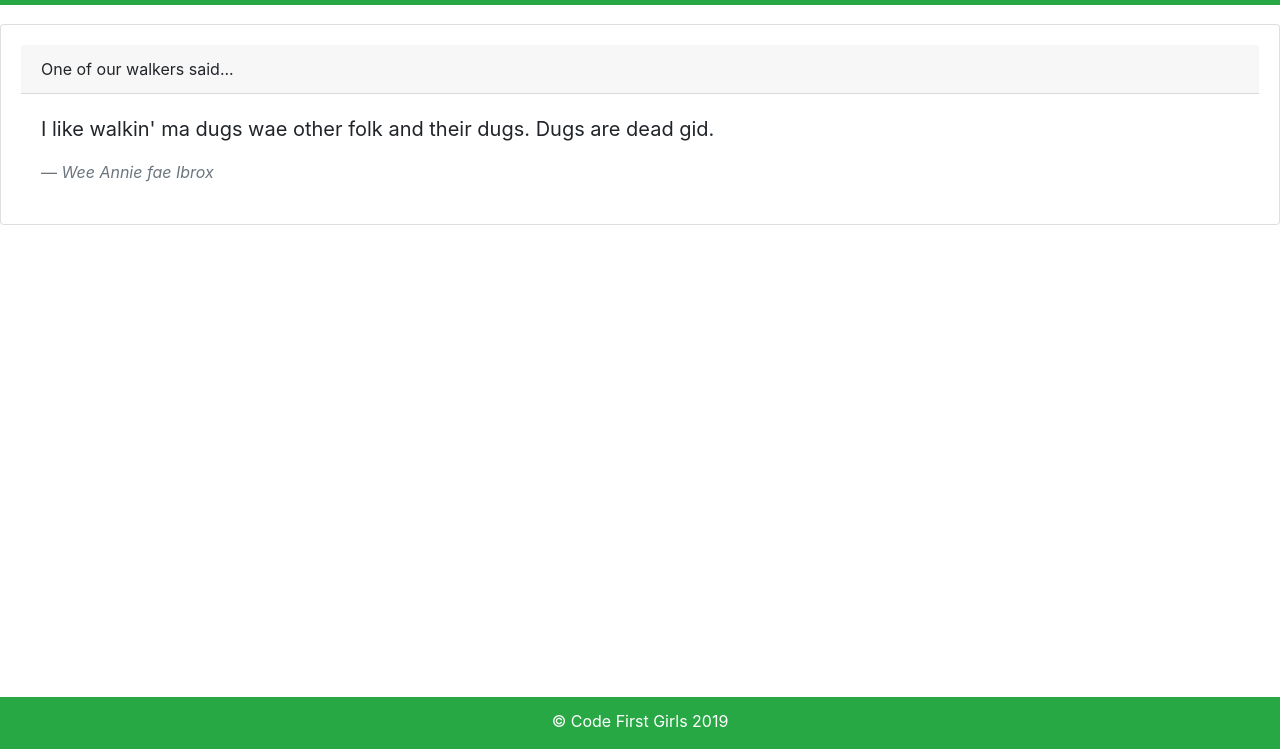
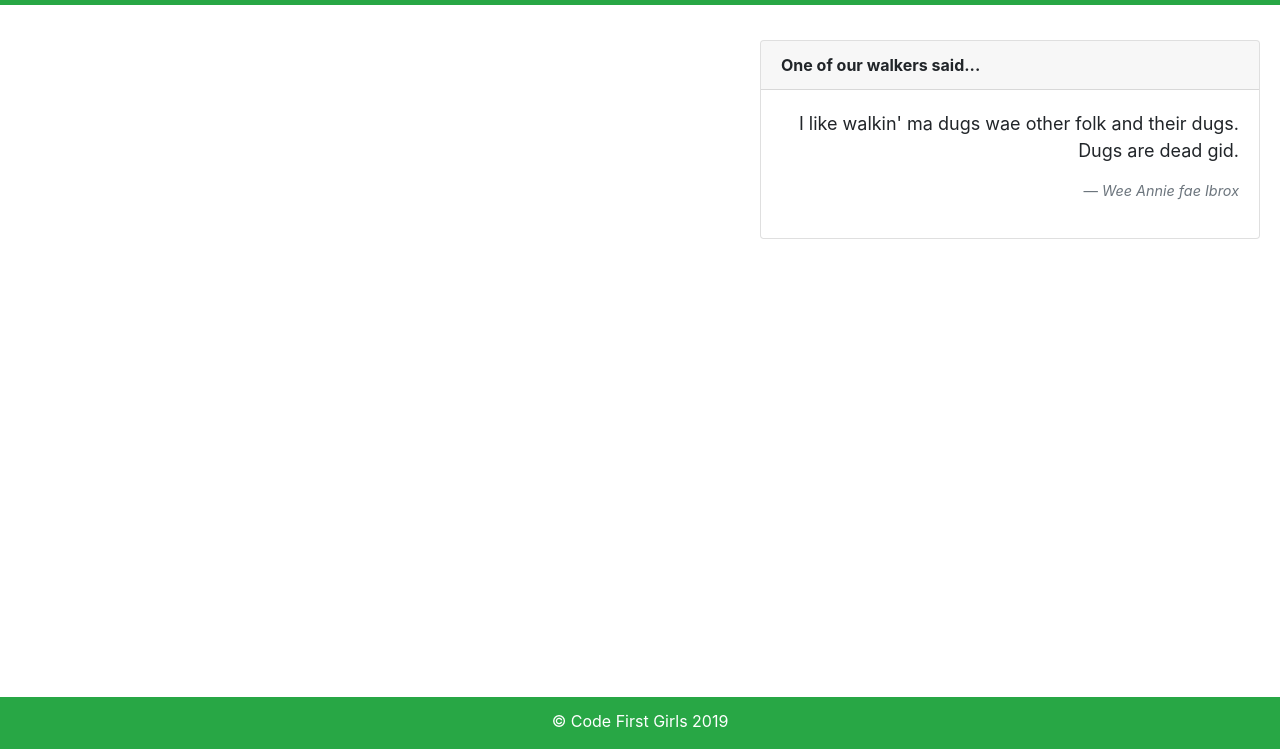
Before and after one commit to LadyKay1987/website-project, a plain HTML site: page about_us.html in a window 1280 px wide. Shown: the part 51-800 px from the top of the page. Drawn offline with nearby package versions, Linux system fonts and the light colour scheme.

Commit message:
managed to fix the layour for the quote.

```diff
--- a/about_us.html
+++ b/about_us.html
@@ -60,19 +60,21 @@
    <main role="main">
 <p>
 <!-- Random quote -->
+    <div class="row" style="width: 70rem;">
+      <div class="right" "col-sm-8">
         <div class="card">
-<div class="card-header">
-One of our walkers said...
-</div>
+          <div class="card-header"><b>One of our walkers said...</b></div>
           <div class="card-body">
-<blockquote class="blockquote mb-0">
-<p>I like walkin' ma dugs wae other folk and their dugs. Dugs are dead gid.</p>
+            <blockquote class="blockquote mb-8"><p>I like walkin' ma dugs wae other folk and their dugs. Dugs are dead gid.</p>
               <footer class="blockquote-footer"><cite title="Source Title">Wee Annie fae Ibrox</cite></footer>
             </blockquote>
           </div>
         </div>
+      </div>
+    </div>
 </p>
    </main>
+
 
    <p>&nbsp;</p>
    <div class="footer bg-success">
--- a/css/styles.css
+++ b/css/styles.css
@@ -7,6 +7,11 @@ main {
   top: -25px;
 }
 
+.right {
+  position: absolute;
+  right: 20px;
+  width: 500px;
+}
 .header {
   padding: 30px;
   text-align: center;
@@ -38,8 +43,12 @@ main {
 /* Add a card effect for articles */
 .card {
   background-color: white;
-  padding: 20px;
   margin-top: 20px;
+}
+
+.blockquote {
+  text-align: right;
+  font-size: 18px;
 }
 
 /* Clear floats after the columns */
```
Also changed, not shown: meet-our-dogs.html (+1 -1 lines). Lines whose indentation alone changed are shown as unchanged.
